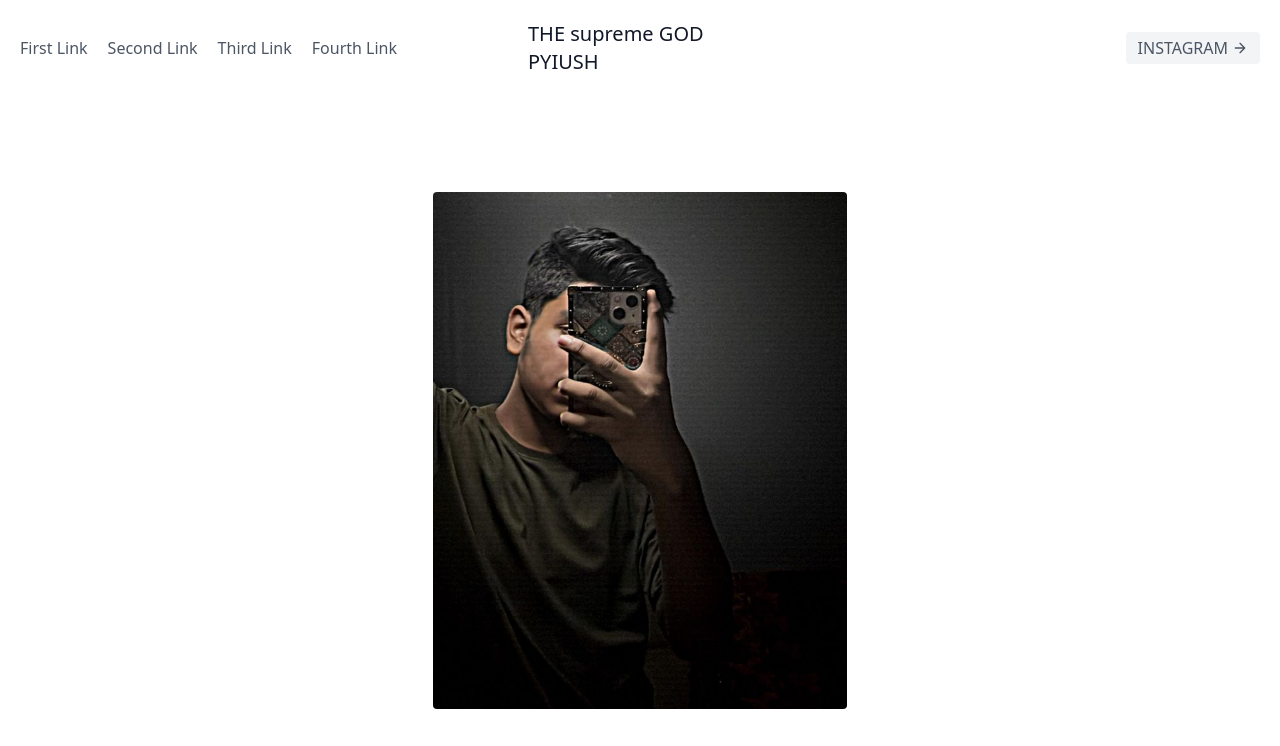
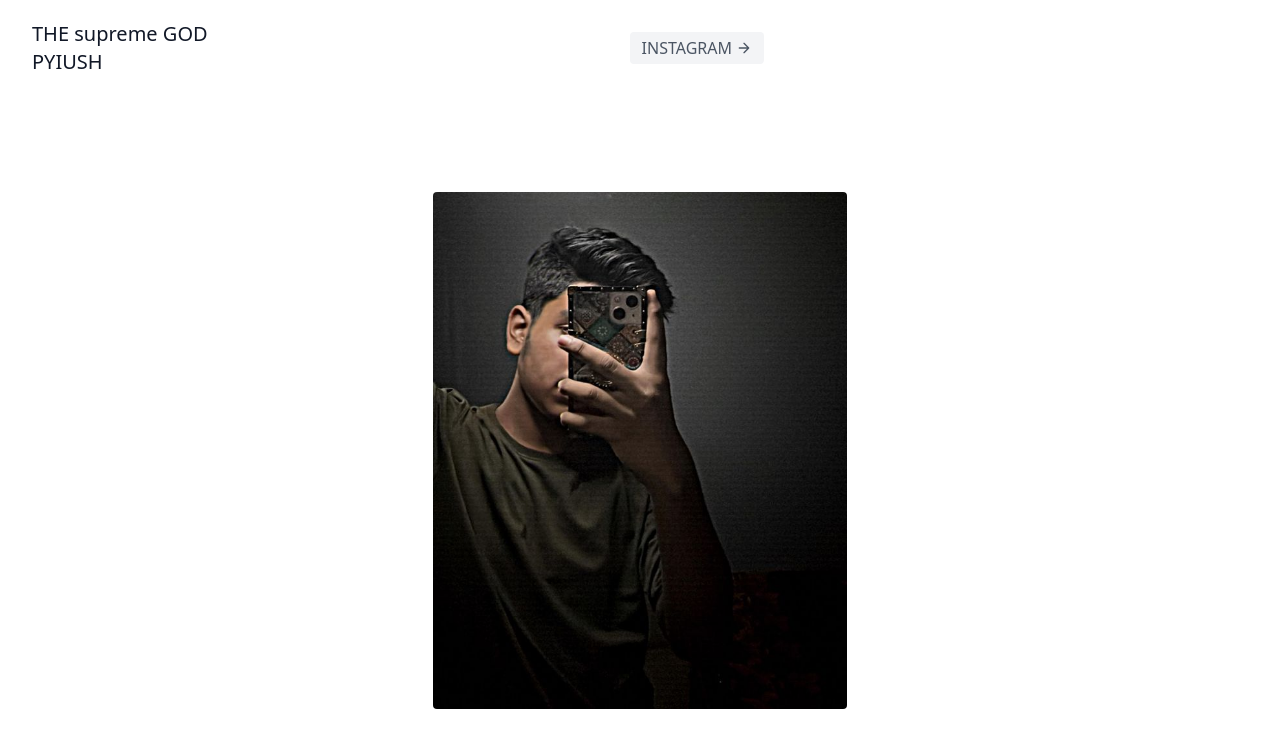
Before and after one commit to ZS-cop/the-supream-god-piyush, a plain HTML site: page index.html in a window 1280 px wide. Shown: the top 746 px of the page. Drawn offline with nearby package versions, Linux system fonts and the light colour scheme.

Commit message:
Update index.html

```diff
--- a/index.html
+++ b/index.html
@@ -13,23 +13,7 @@
         class="container mx-auto flex flex-wrap p-5 flex-col md:flex-row items-center"
         style="user-select: auto"
       >
-        <nav
-          class="flex lg:w-2/5 flex-wrap items-center text-base md:ml-auto"
-          style="user-select: auto"
-        >
-          <a class="mr-5 hover:text-gray-900" style="user-select: auto"
-            >First Link</a
-          >
-          <a class="mr-5 hover:text-gray-900" style="user-select: auto"
-            >Second Link</a
-          >
-          <a class="mr-5 hover:text-gray-900" style="user-select: auto"
-            >Third Link</a
-          >
-          <a class="hover:text-gray-900" style="user-select: auto"
-            >Fourth Link</a
-          >
-        </nav>
+
         <a
           class="flex order-first lg:order-none lg:w-1/5 title-font font-medium items-center text-gray-900 lg:items-center lg:justify-center mb-4 md:mb-0"
           style="user-select: auto"
```
